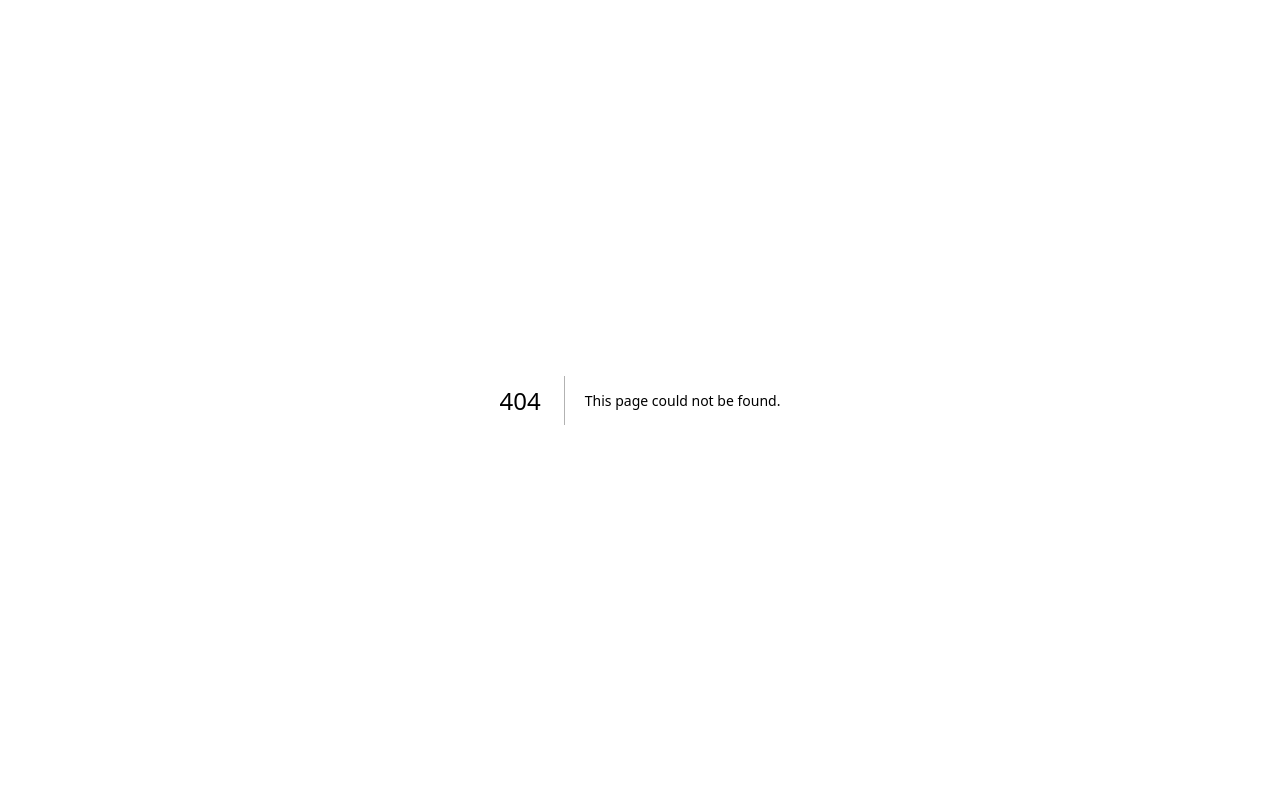
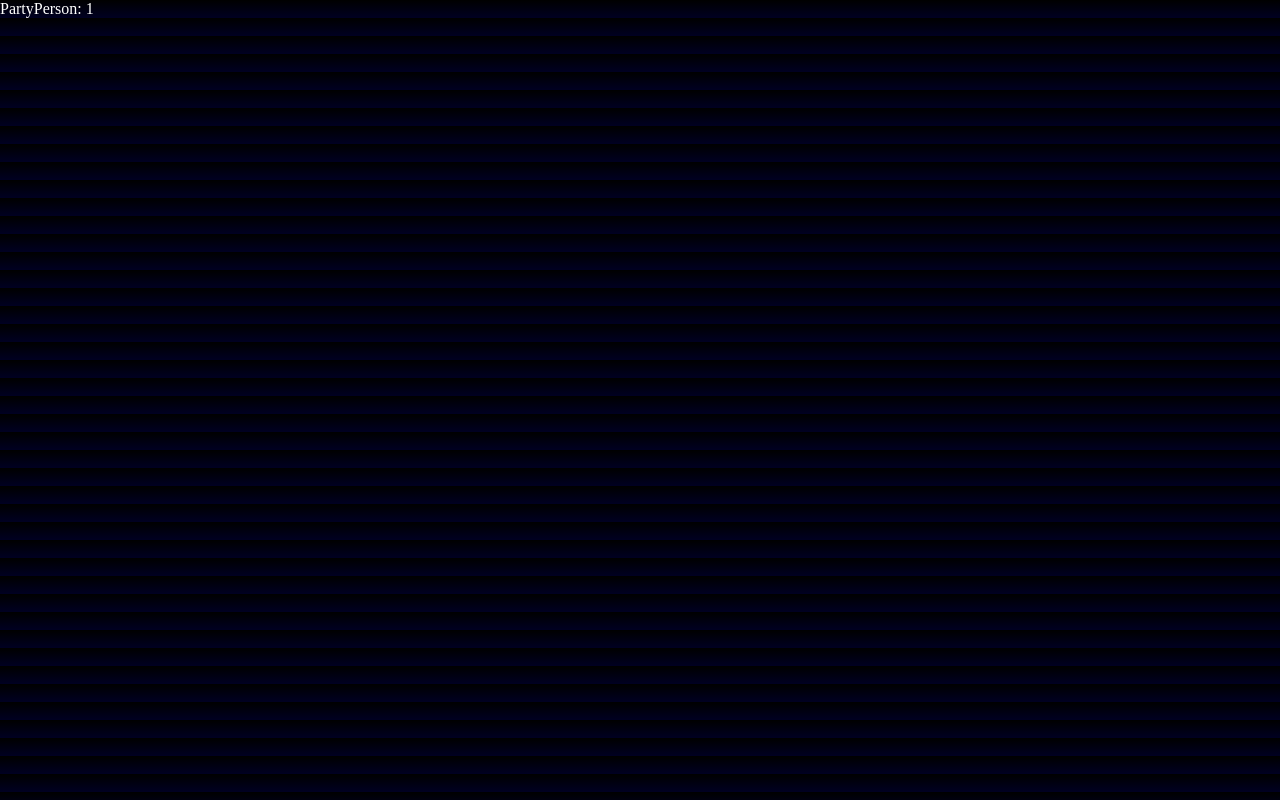
Before and after one commit to valscion/eurovision-airtable, a Next.js app: page /party-people/1 in a window 1280 px wide. Before the commit this address had no page. Built offline with nearby package versions, Linux system fonts and the light colour scheme.

Commit message:
Own page for party people

```diff
--- a/app/page.tsx
+++ b/app/page.tsx
@@ -30,7 +30,7 @@ export default function Home() {
           <li key={person.id} className={styles.whoListItem}>
             <Link
               className={index % 2 ? styles.whoLinkEven : styles.whoLinkOdd}
-              href="#"
+              href={`/party-people/${person.id}`}
             >
               {person.name}
             </Link>
--- /dev/null
+++ b/app/party-people/[partyPerson]/page.tsx
@@ -0,0 +1,8 @@
+type Params = { partyPerson: string };
+type Props = {
+  params: Params;
+};
+
+export default function PartyPersonPage({ params }: Props) {
+  return <div>PartyPerson: {params.partyPerson}</div>;
+}
```
